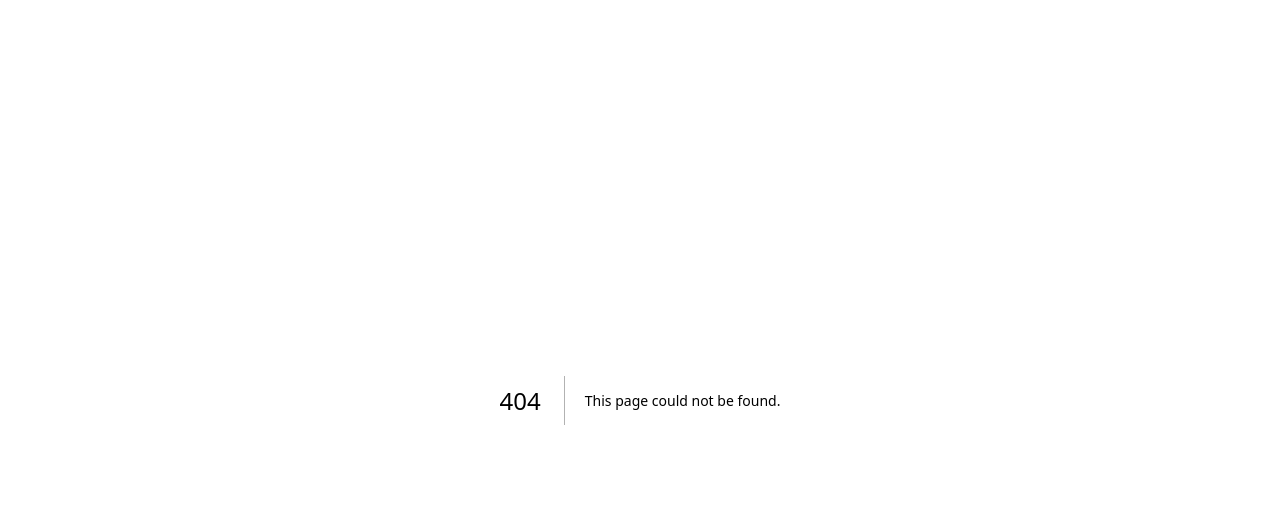
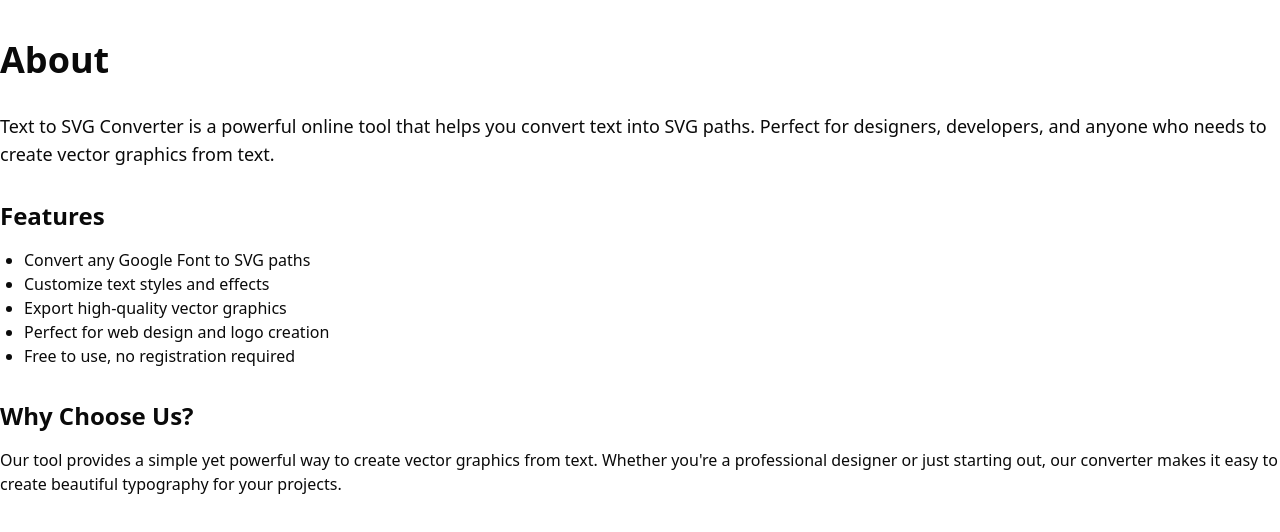
Before and after one commit to JiuRanYa/text-to-svg, a Next.js app: page /about in a window 1280 px wide. Before the commit this address had no page. Shown: the top 532 px of the page. Built offline with nearby package versions, Linux system fonts and the light colour scheme.

Commit message:
feat: Add Header component and new pages for About, Examples, and Tutorials sections to enhance site navigation and content accessibility

```diff
--- /dev/null
+++ b/app/_component/Header.tsx
@@ -0,0 +1,47 @@
+'use client'
+import Link from 'next/link'
+import { usePathname } from 'next/navigation'
+import { cn } from '@/core/lib/utils'
+import Image from 'next/image'
+
+const navigation = [
+  { name: 'Home', href: '/' },
+  { name: 'Tutorials', href: '/tutorials' },
+  { name: 'Examples', href: '/examples' },
+  { name: 'Blog', href: '/blog' },
+  { name: 'About', href: '/about' },
+]
+
+export function Header() {
+  const pathname = usePathname()
+
+  return (
+    <header className="sticky top-0 z-50 w-full border-b bg-background/95 backdrop-blur supports-[backdrop-filter]:bg-background/60">
+      <div className="container mx-auto px-4 sm:px-6 lg:px-8">
+        <div className="flex h-16 items-center justify-between">
+          <div className="flex items-center">
+            <Link href="/" className="flex items-center space-x-2">
+              {/* <Image src="/logo.svg" alt="Logo" width={182.307} height={22.939} className="h-8 w-auto" /> */}
+            </Link>
+          </div>
+          <nav className="flex items-center space-x-8">
+            {navigation.map((item) => (
+              <Link
+                key={item.href}
+                href={item.href}
+                className={cn(
+                  'text-sm font-medium transition-colors hover:text-foreground/80',
+                  pathname === item.href
+                    ? 'text-foreground'
+                    : 'text-foreground/60'
+                )}
+              >
+                {item.name}
+              </Link>
+            ))}
+          </nav>
+        </div>
+      </div>
+    </header>
+  )
+}
--- /dev/null
+++ b/app/about/page.tsx
@@ -0,0 +1,36 @@
+import { Metadata } from 'next'
+
+export const metadata: Metadata = {
+  title: 'About - Text to SVG Converter',
+  description: 'Learn about our Text to SVG converter tool and its features for creating vector graphics from text.',
+}
+
+export default function AboutPage() {
+  return (
+    <div className="container py-10">
+      <h1 className="text-4xl font-bold mb-8">About</h1>
+      <div className="prose prose-gray max-w-none">
+        <p className="text-lg mb-6">
+          Text to SVG Converter is a powerful online tool that helps you convert text into SVG paths.
+          Perfect for designers, developers, and anyone who needs to create vector graphics from text.
+        </p>
+
+        <h2 className="text-2xl font-semibold mt-8 mb-4">Features</h2>
+        <ul className="list-disc pl-6 mb-6">
+          <li>Convert any Google Font to SVG paths</li>
+          <li>Customize text styles and effects</li>
+          <li>Export high-quality vector graphics</li>
+          <li>Perfect for web design and logo creation</li>
+          <li>Free to use, no registration required</li>
+        </ul>
+
+        <h2 className="text-2xl font-semibold mt-8 mb-4">Why Choose Us?</h2>
+        <p className="mb-6">
+          Our tool provides a simple yet powerful way to create vector graphics from text.
+          Whether you're a professional designer or just starting out, our converter makes it easy
+          to create beautiful typography for your projects.
+        </p>
+      </div>
+    </div>
+  )
+}
--- /dev/null
+++ b/app/examples/page.tsx
@@ -0,0 +1,34 @@
+import { Metadata } from 'next'
+
+export const metadata: Metadata = {
+  title: 'Examples - Text to SVG Converter',
+  description: 'Explore examples of text to SVG conversions and get inspired for your next project.',
+}
+
+export default function ExamplesPage() {
+  return (
+    <div className="container py-10">
+      <h1 className="text-4xl font-bold mb-8">Examples</h1>
+      <div className="grid gap-6 md:grid-cols-2 lg:grid-cols-3">
+        <div className="rounded-lg border p-6">
+          <h2 className="text-2xl font-semibold mb-4">Logo Design</h2>
+          <p className="text-muted-foreground">
+            See how our tool can be used to create stunning logo designs with custom fonts.
+          </p>
+        </div>
+        <div className="rounded-lg border p-6">
+          <h2 className="text-2xl font-semibold mb-4">Typography Art</h2>
+          <p className="text-muted-foreground">
+            Discover creative typography designs made possible with SVG conversion.
+          </p>
+        </div>
+        <div className="rounded-lg border p-6">
+          <h2 className="text-2xl font-semibold mb-4">Web Graphics</h2>
+          <p className="text-muted-foreground">
+            Explore how SVG text can enhance your web design projects.
+          </p>
+        </div>
+      </div>
+    </div>
+  )
+}
--- a/app/layout.tsx
+++ b/app/layout.tsx
@@ -3,6 +3,7 @@
 import Script from 'next/script'
 import './globals.css'
 import { Toaster } from '@/core/ui/sonner'
+import { Header } from './_component/Header'
 
 const geistSans = Geist({
   variable: '--font-geist-sans',
--- a/app/page.tsx
+++ b/app/page.tsx
@@ -16,6 +16,7 @@
 import { CustomFontUploader } from './_component/CustomFontUploader'
 import { Sheet, SheetContent, SheetDescription, SheetHeader, SheetTitle, SheetTrigger } from '@/core/ui/sheet'
 import { Menu } from 'lucide-react'
+import { Header } from './_component/Header'
 
 type FillRule = 'nonzero' | 'evenodd';
 
@@ -587,9 +588,11 @@
       </aside>
 
       {/* 右侧预览区 */}
-      <main className="flex-1 flex flex-col items-center justify-start p-4 lg:p-8 gap-4 lg:gap-8">
+      <main className="flex-1 flex flex-col items-center justify-start gap-4 lg:gap-8">
+
+        <Header />
         {/* 标题行：SVG预览 和 SVG代码 */}
-        <div className="w-full max-w-5xl">
+        <div className="w-full max-w-5xl p-4">
           <div className="flex flex-col lg:flex-row gap-4 lg:gap-6">
             <div className="flex-1">
               <h2 className="text-lg font-bold mb-4">SVG Preview</h2>
--- /dev/null
+++ b/app/tutorials/page.tsx
@@ -0,0 +1,23 @@
+import { Metadata } from 'next'
+
+export const metadata: Metadata = {
+  title: 'Tutorials - Text to SVG Converter',
+  description: 'Learn how to use our Text to SVG converter with step-by-step tutorials and guides.',
+}
+
+export default function TutorialsPage() {
+  return (
+    <div className="container py-10">
+      <h1 className="text-4xl font-bold mb-8">Tutorials</h1>
+      <div className="grid gap-6">
+        <div className="rounded-lg border p-6">
+          <h2 className="text-2xl font-semibold mb-4">Getting Started</h2>
+          <p className="text-muted-foreground">
+            Learn the basics of converting text to SVG paths with our easy-to-follow guide.
+          </p>
+        </div>
+        {/* Add more tutorial sections as needed */}
+      </div>
+    </div>
+  )
+}
```
Also changed, not shown: public/logo.svg (added).
